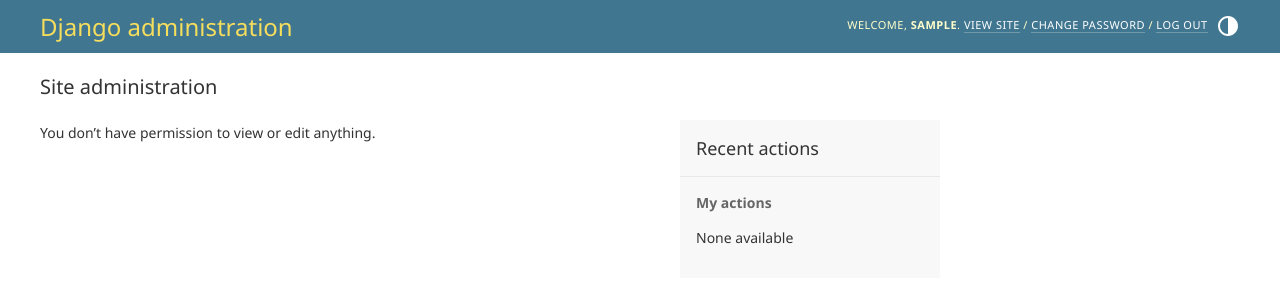
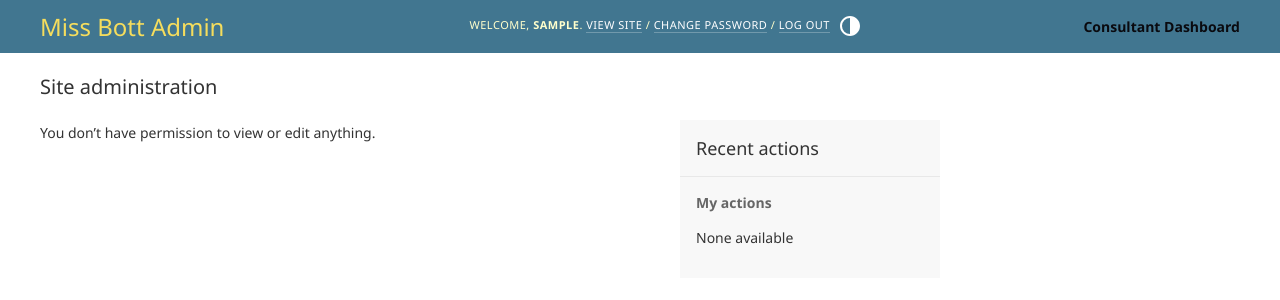
Before and after one commit to petra66orii/personal-portfolio, a Django app: page /admin/ in a window 1280 px wide. Shown: the top 300 px of the page. Run offline with Django 5.2, Linux system fonts and the light colour scheme; the visitor is signed in with stand-in values (Sample User, id 1); data comes from the database, SQL or seed files in the repository; data that the repository does not hold is empty.

Commit message:
Add Django templates for internal dashboard

```diff
--- a/portfolio/templates/portfolio/403.html
+++ b/portfolio/templates/403.html
@@ -53,9 +53,10 @@
       <h1>403</h1>
       <h2>{% trans "Access Denied" %}</h2>
       <p>
-        {% trans "Sorry, you don't have permission to access this page. Please
-        return to the homepage." %}
+        {% blocktrans %} Sorry, you don't have permission to access this page.
+        Please return to the homepage. {% endblocktrans %}
       </p>
+
       <a href="/">{% trans "Go Back Home" %}</a>
     </div>
   </body>
--- /dev/null
+++ b/templates/admin/base_site.html
@@ -0,0 +1,14 @@
+{% extends "admin/base.html" %} {% load i18n %} {% block branding %}
+<h1 id="site-name">
+  <a href="{% url 'admin:index' %}">Miss Bott Admin</a>
+</h1>
+{% endblock branding %} {% block nav-global %} {{ block.super }}
+<div id="consultant-dashboard-link" style="margin-left: 1rem">
+  <a
+    href="{% url 'consultant_dashboard' %}"
+    style="color: #0a0a0f; font-weight: 600"
+  >
+    {% trans "Consultant Dashboard" %}
+  </a>
+</div>
+{% endblock nav-global %}
```
Also changed, not shown: frontend/src/admin-entry.tsx (added, +18 -0 lines), templates/admin/audit_dashboard.html (added, +14 -0 lines).
